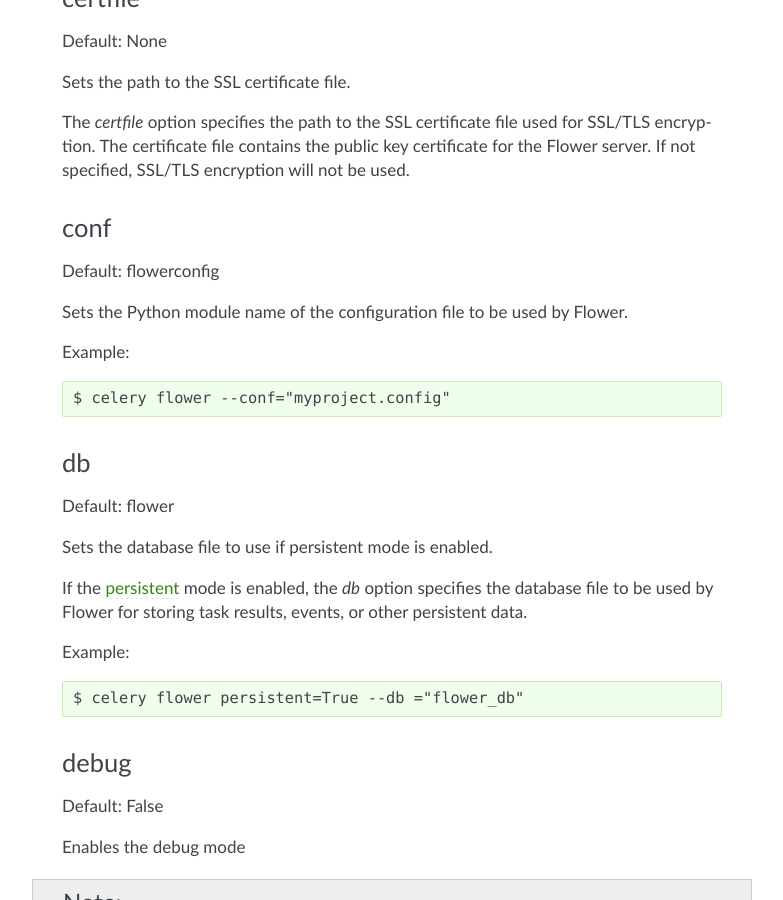
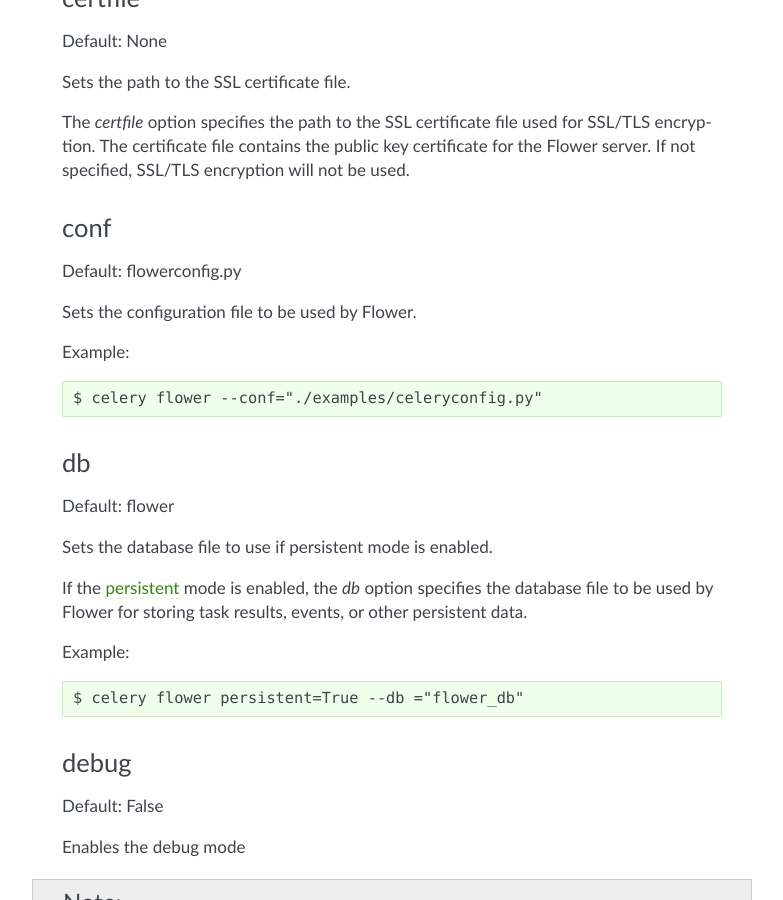
Before and after one commit to mher/flower, a Sphinx documentation site: the page built from docs/config.rst, in a window 1280 px wide and 900 px high, scrolled down 4643 px. Shown: the whole window, without its empty margins (358-1141 px from the left). Built offline with Sphinx 7.4.7, drawn with Linux system fonts in a browser that asks for light colours; pages that are not in the unit, such as notebooks, are missing from menus.

Commit message:
Update conf option docs

```diff
--- a/docs/config.rst
+++ b/docs/config.rst
@@ -199,13 +199,13 @@
 conf
 ~~~~
 
-Default: flowerconfig
+Default: flowerconfig.py
 
-Sets the Python module name of the configuration file to be used by Flower.
+Sets  the configuration file to be used by Flower.
 
 Example::
 
-    $ celery flower --conf="myproject.config"
+    $ celery flower --conf="./examples/celeryconfig.py"
 
 .. _db:
 
```
